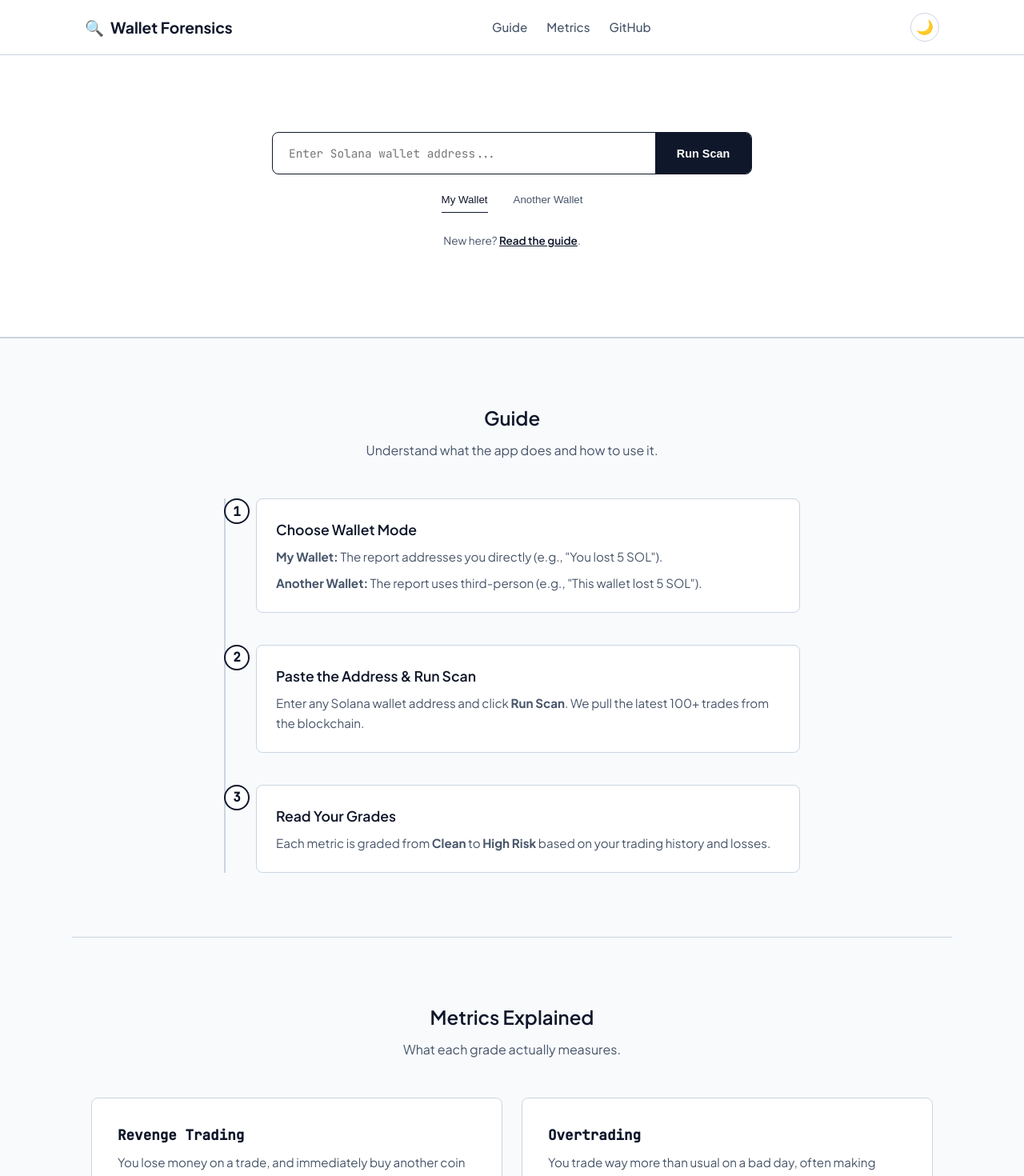
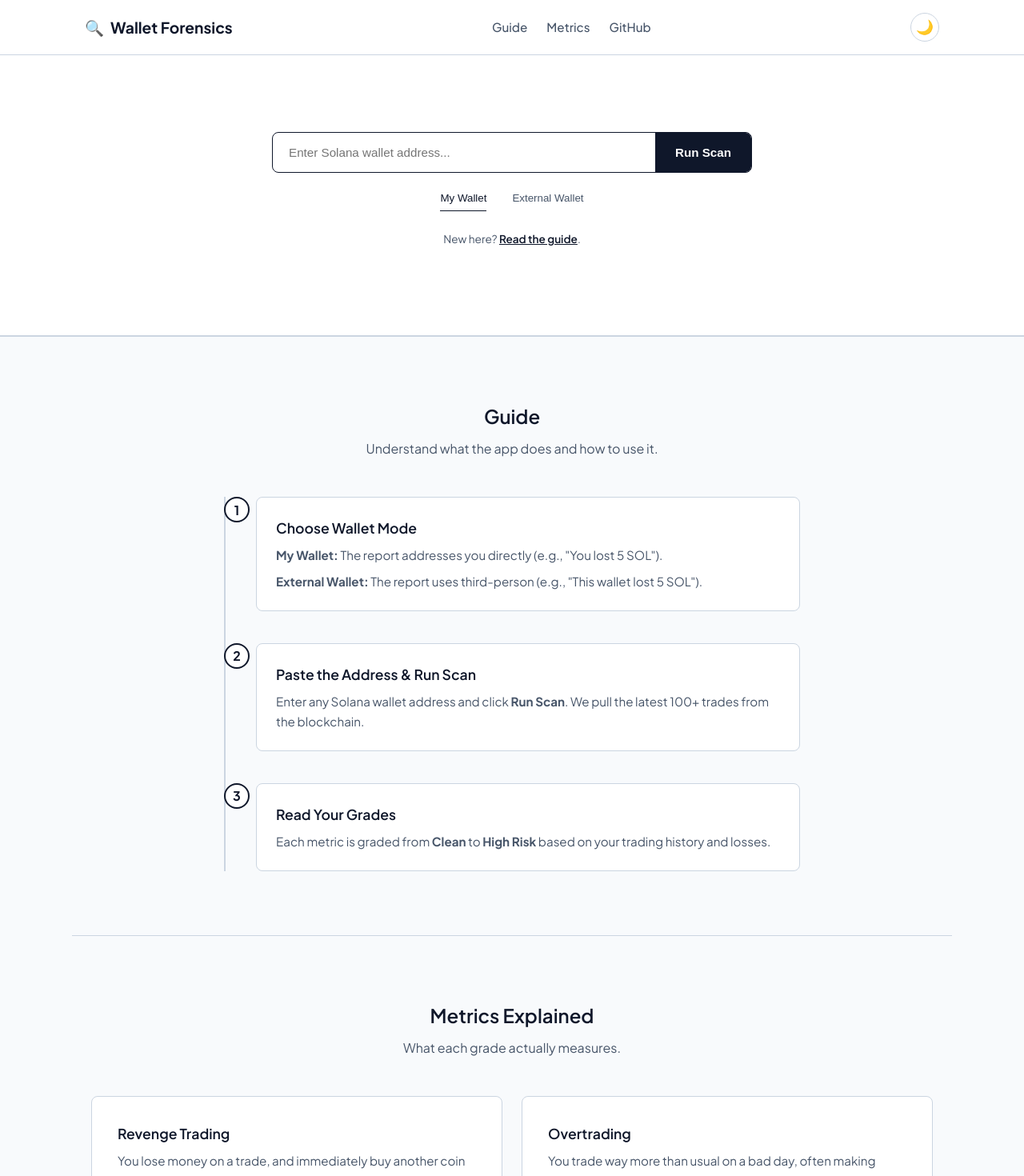
Before and after one commit to itskaien/WalletForensics, a React (Vite) app: page / in a window 1280 px wide. Shown: the top 1470 px of the page at 80% size. Built offline with nearby package versions, Linux system fonts and the light colour scheme.

Commit message:
Refactor DocsSection, Footer, and Hero components; update terminology for clarity and improve CSS styles for better consistency

```diff
--- a/src/components/DocsSection.jsx
+++ b/src/components/DocsSection.jsx
@@ -11,8 +11,8 @@ export default function DocsSection() {
             "You lost 5 SOL").
           </p>
           <p>
-            <strong>Another Wallet:</strong> The report uses third-person (e.g.,
-            "This wallet lost 5 SOL").
+            <strong>External Wallet:</strong> The report uses third-person
+            (e.g., "This wallet lost 5 SOL").
           </p>
         </>
       ),
--- a/src/components/Footer.jsx
+++ b/src/components/Footer.jsx
@@ -11,8 +11,8 @@ export default function Footer() {
         <div className="footer-links">
           <div>
             <h4>Product</h4>
-            <a href="#features">Features</a>
-            <a href="#docs">Documentation</a>
+            <a href="#guide">Guide</a>
+            <a href="#features">Metrics</a>
           </div>
           <div>
             <h4>Resources</h4>
--- a/src/components/Hero.jsx
+++ b/src/components/Hero.jsx
@@ -38,7 +38,7 @@ export default function Hero({
               className={!isOwner ? "active" : ""}
               onClick={() => setIsOwner(false)}
             >
-              Another Wallet
+              External Wallet
             </button>
           </div>
 
--- a/src/index.css
+++ b/src/index.css
@@ -1,31 +1,30 @@
-@import url("https://fonts.googleapis.com/css2?family=Plus+Jakarta+Sans:wght@400;500;600;700&family=JetBrains+Mono:wght@400;500&display=swap");
+@import url("https://fonts.googleapis.com/css2?family=Plus+Jakarta+Sans:wght@400;500;600;700&display=swap");
 
 :root {
-  /* Light Theme – High contrast, neutral */
+  /* Light Theme */
   --bg-main: #ffffff;
   --bg-subtle: #f8fafc;
   --bg-card: #ffffff;
-  --text-main: #0f172a; /* near-black, 15:1 on white */
-  --text-muted: #475569; /* slate-600, 7.3:1 on white – passes WCAG AA */
-  --border: #cbd5e1; /* slate-300, visible but not harsh */
+  --text-main: #0f172a;
+  --text-muted: #475569;
+  --border: #cbd5e1;
   --border-strong: #0f172a;
   --accent: #0f172a;
   --accent-text: #ffffff;
-  --success: #0f766e; /* deeper green, better contrast */
-  --danger: #b91c1c; /* deeper red, better contrast */
-  --warning: #b45309; /* deeper amber */
+  --success: #0f766e;
+  --danger: #b91c1c;
+  --warning: #b45309;
   --radius: 8px;
   --font-sans: "Plus Jakarta Sans", sans-serif;
-  --font-mono: "JetBrains Mono", monospace;
 }
 
 [data-theme="dark"] {
-  /* Dark Theme – same hierarchy, inverted */
+  /* Dark Theme */
   --bg-main: #09090b;
   --bg-subtle: #18181b;
   --bg-card: #18181b;
-  --text-main: #f8fafc; /* near-white */
-  --text-muted: #94a3b8; /* slate-400, 7.5:1 on dark */
+  --text-main: #f8fafc;
+  --text-muted: #94a3b8;
   --border: #334155;
   --border-strong: #f8fafc;
   --accent: #f8fafc;
@@ -155,8 +154,7 @@ main {
   border: none;
   background: transparent;
   color: var(--text-main);
-  font-family: var(--font-mono);
-  font-size: 0.9rem;
+  font-size: 0.95rem;
   outline: none;
 }
 .input-wrapper button {
@@ -165,7 +163,7 @@ main {
   color: var(--accent-text) !important;
   border: none;
   font-weight: 600;
-  font-size: 0.9rem;
+  font-size: 0.95rem;
   cursor: pointer;
   min-width: 120px;
 }
@@ -177,8 +175,7 @@ main {
   display: flex;
   justify-content: center;
   gap: 2rem;
-  font-family: var(--font-mono);
-  font-size: 0.8rem;
+  font-size: 0.9rem;
 }
 .mode-selector button {
   background: transparent;
@@ -187,6 +184,7 @@ main {
   padding: 0.5rem 0;
   cursor: pointer;
   border-bottom: 1px solid transparent;
+  font-weight: 500;
 }
 .mode-selector button:hover {
   color: var(--text-main);
@@ -237,15 +235,15 @@ main {
   text-align: left;
 }
 .label {
-  font-family: var(--font-mono);
-  font-size: 0.75rem;
+  font-size: 0.8rem;
   color: var(--text-muted);
   text-transform: uppercase;
+  font-weight: 600;
+  letter-spacing: 0.05em;
 }
 .value {
   font-size: 1.75rem;
-  font-weight: 600;
-  font-family: var(--font-mono);
+  font-weight: 700;
 }
 .grade {
   font-size: 1rem;
@@ -254,7 +252,6 @@ main {
   border: 1px solid;
   border-radius: var(--radius);
   width: max-content;
-  font-family: var(--font-mono);
   margin-top: 0.25rem;
 }
 .grade-clean {
@@ -295,7 +292,7 @@ main {
   border-top: 1px solid var(--border);
 }
 
-/* Guide Section – Vertical Timeline */
+/* Guide Section */
 .guide-section {
   max-width: 1100px;
   margin: 0 auto;
@@ -352,13 +349,11 @@ main {
   display: flex;
   align-items: center;
   justify-content: center;
-  font-family: var(--font-mono);
-  font-weight: 600;
+  font-weight: 700;
   color: var(--text-main);
   transform: translateX(-50%);
   margin-left: 1rem;
 }
-
 .guide-content {
   background: var(--bg-main);
   border: 1px solid var(--border);
@@ -380,7 +375,7 @@ main {
   margin-bottom: 0;
 }
 
-/* Features – Cards */
+/* Features */
 .features-section {
   max-width: 1100px;
   margin: 0 auto;
@@ -401,7 +396,6 @@ main {
   font-size: 1.1rem;
   font-weight: 600;
   margin: 0 0 0.5rem;
-  font-family: var(--font-mono);
 }
 .feature-card p {
   font-size: 0.95rem;
@@ -447,6 +441,7 @@ main {
   font-size: 0.85rem;
   text-transform: uppercase;
   color: var(--text-main);
+  font-weight: 700;
 }
 .footer-links a {
   display: block;
```
